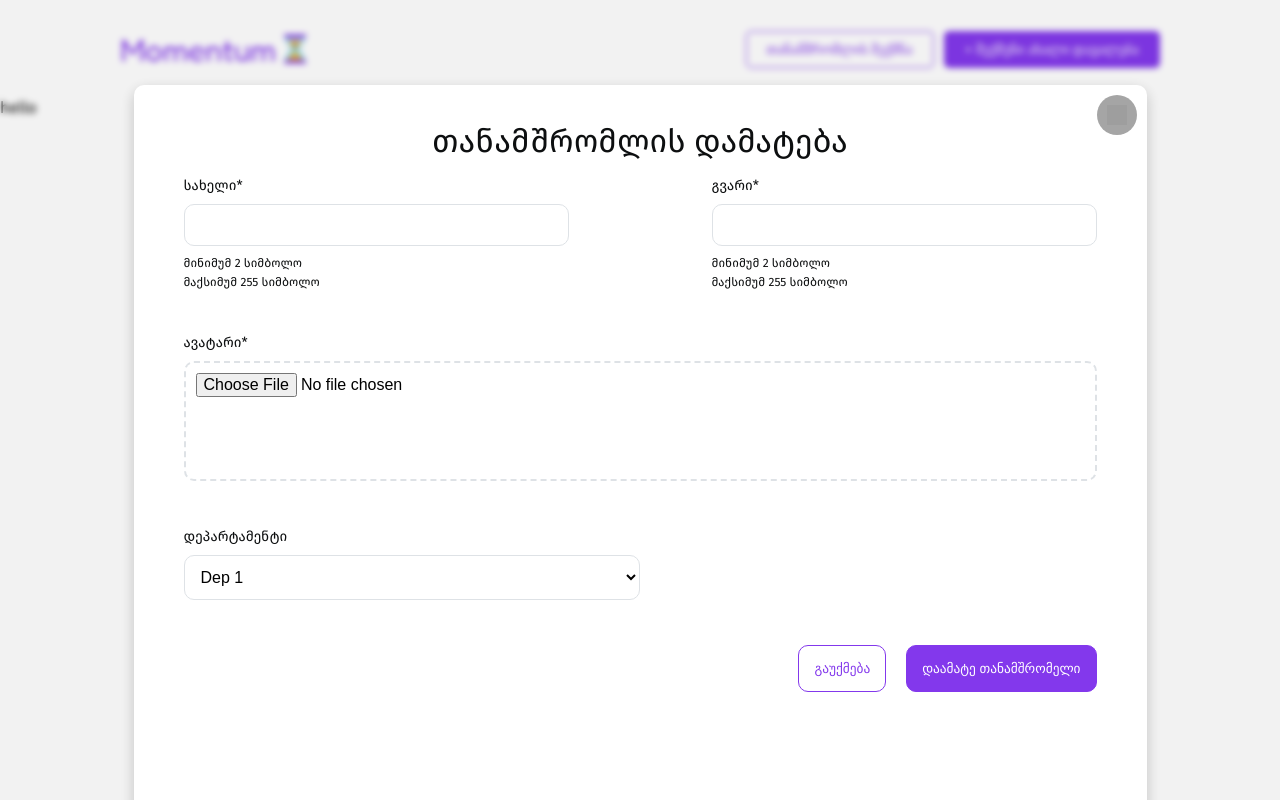
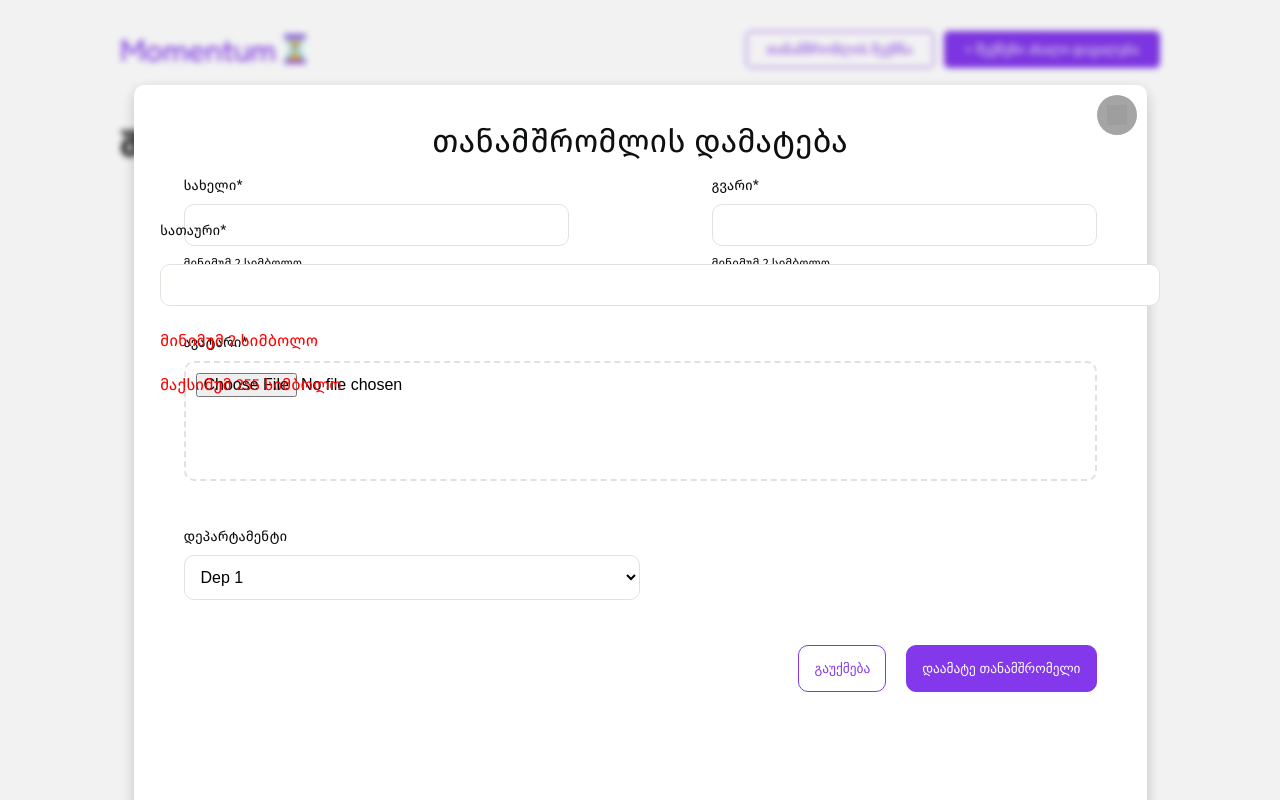
Before and after one commit to kinkriasvhili/RDBR-Bootcamp-Project, a React (Vite) app: page /CreateTask in a window 1280 px wide. Both pictures are taken after a click on the button "თანამშრომლის შექმნა". Built offline with nearby package versions, Linux system fonts and the light colour scheme; grey boxes are pictures that could not be loaded.

Commit message:
create spearated files for inputs

```diff
--- a/src/components/CreateEmployee/EmployeeModal.jsx
+++ b/src/components/CreateEmployee/EmployeeModal.jsx
@@ -2,6 +2,9 @@ import { useState, useReducer } from "react";
 import styles from "./employee.module.css";
 import { api, apiToken } from "../../App"; // Import API details
 import closeBtn from '../../images/Cancel.png'
+import Department from "../inputs/Department";
+import NormalInput from "../inputs/Normal";
+import Requairements from "../inputs/Requairements";
 
 const fromReducer = (state, action) => {
   switch (action.type) {
@@ -23,7 +26,7 @@ export default function EmployeeModal({
 }) {
   const [formData, dispatch] = useReducer(fromReducer, {
     name: "",
-    surnmae: "",
+    surname: "",
     avatar: null,
     department_id: 1
   })
@@ -76,51 +79,34 @@ export default function EmployeeModal({
             <div className={styles.inputContainer}>
               <div className={styles.inputRow}>
                 <div className={styles.singleInputCon}>
-                  <label>სახელი*</label>
-                  <input
-                    type="text"
-                    name="name"
-                    value={formData.name}
-                    onChange={handleChange}
-                    required
-                  />
+                  <NormalInput
+                    inputName='სახელი'
+                    formData={formData} handleChange={handleChange} name="name"
+                    type="text"/>
                   <div className={styles.requairements}>
-                    <span>მინიმუმ 2 სიმბოლო</span>
-                    <span>მაქსიმუმ 255 სიმბოლო</span>
+                    <Requairements />
                   </div>
                 </div>
                 <div className={styles.singleInputCon}>
-                  <label>გვარი*</label>
-                  <input
-                    type="text"
-                    name="surname"
-                    value={formData.surname}
-                    onChange={handleChange}
-                    required
-                  />
+                  <NormalInput
+                    inputName='გვარი'
+                    formData={formData} handleChange={handleChange} name="surname"
+                    type="text"/>
                   <div className={styles.requairements}>
-                    <span>მინიმუმ 2 სიმბოლო</span>
-                    <span>მაქსიმუმ 255 სიმბოლო</span>
+                    <Requairements />
                   </div>
                 </div>
               </div>
             </div>
             <div className={styles.avatarContainer}>
-              <label>ავატარი*</label>
-              <input
-                type="file"
-                name="avatar"
-                onChange={handleFileChange}
-                required
-              />
+               <NormalInput
+                  inputName='ავატარი'
+                  formData={null}
+                  handleChange={handleChange} name="surnavatarame"
+                  type="file"/>
             </div>
             <div className={styles.inputContainer}>
-              <label >დეპარტამენტი</label>
-              <select id="Departament" name="options">
-                <option value="option1">Dep 1</option>
-                <option value="option2">Dep 2</option>
-                <option value="option3">Dep 3</option>
-              </select>
+              <Department />
             </div>
             <div className={styles.buttonsContainer}>
               <button className={styles.cancelButton} onClick={closeModal}>გაუქმება</button>
--- /dev/null
+++ b/src/components/inputs/Department.jsx
@@ -0,0 +1,12 @@
+export default function Department() {
+  return (
+    <>
+      <label >დეპარტამენტი</label>
+      <select id="Departament" name="options">
+        <option value="option1">Dep 1</option>
+        <option value="option2">Dep 2</option>
+        <option value="option3">Dep 3</option>
+      </select>
+    </>
+  )
+}
--- /dev/null
+++ b/src/components/inputs/Normal.jsx
@@ -0,0 +1,14 @@
+export default function NormalInput({ formData, handleChange, inputName, type, name }) {
+  return (
+    <>
+      <label>{inputName}*</label>
+      <input
+        type={type}
+        name={name}
+        value={formData ? formData[name] : ""}
+        onChange={handleChange}
+        required
+      />
+    </>
+  );
+}
--- /dev/null
+++ b/src/components/inputs/Requairements.jsx
@@ -0,0 +1,8 @@
+export default function Requairements() {
+  return (
+    <>
+      <span>მინიმუმ 2 სიმბოლო</span>
+      <span>მაქსიმუმ 255 სიმბოლო</span>
+    </>
+  )
+}
--- /dev/null
+++ b/src/pages/CreateTask/Body.jsx
@@ -0,0 +1,44 @@
+import NormalInput from '../../components/inputs/Normal'
+import Requairements from '../../components/inputs/Requairements'
+import styles from './create.module.css'
+import { useState, useReducer } from 'react'
+
+const reducer = (state, action) => {
+  switch (action.type){
+    case "CHANGE":
+      return {...state, [action.field]: action.value}
+  }
+
+
+}
+
+export default function Body() {
+  const [formData, dispatch] = useReducer(reducer, {
+    title: "",
+    department_id: 1,
+    describtion: "",
+    ResponsibleEmployee: "",
+    priority: "საშუალო",
+    status: 'დასაწყები',
+    deadline: ""
+  })
+
+  const handleChange = (e) => {
+    dispatch({type: "CHANGE", field: e.target.name, value: e.target.value})
+  };
+
+  return (
+    <div className={styles.body}>
+       <form>
+          <NormalInput
+            inputName='სათაური'
+            formData={formData}
+            handleChange={handleChange}
+            name="title"
+            type="text"/>
+          <Requairements />
+       </form>
+
+    </div>
+  )
+}
--- a/src/pages/CreateTask/CreateTask.jsx
+++ b/src/pages/CreateTask/CreateTask.jsx
@@ -1,5 +1,11 @@
+import Body from "./Body"
+import styles from "./create.module.css"
+
 export default function CreateTask() {
-    return <div>
-        hello
-    </div>
+    return (
+        <div className={styles.CreateTaskContainer}>
+            <h2 className={styles.title}>შექმენი ახალი დავალება</h2>
+            <Body />
+        </div>
+    )
 }
--- /dev/null
+++ b/src/pages/CreateTask/create.module.css
@@ -0,0 +1,17 @@
+@import url(../../general.css);
+.CreateTaskContainer {
+  display: flex;
+  padding: 30px 120px;
+  flex-direction: column;
+}
+.title {
+  text-align: start;
+  font-weight: 600;
+  font-size: 34px;
+  color: var(--grayShades-color);
+  margin-bottom: 20px;
+}
+.body {
+  color: red;
+  padding: 40px 0 0 40px;
+}
```
